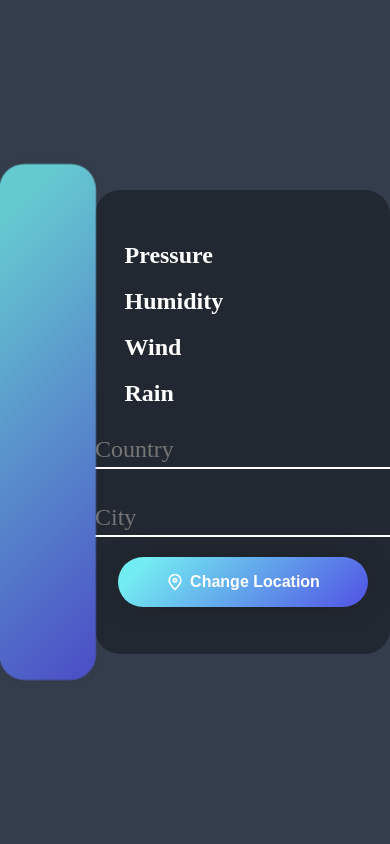
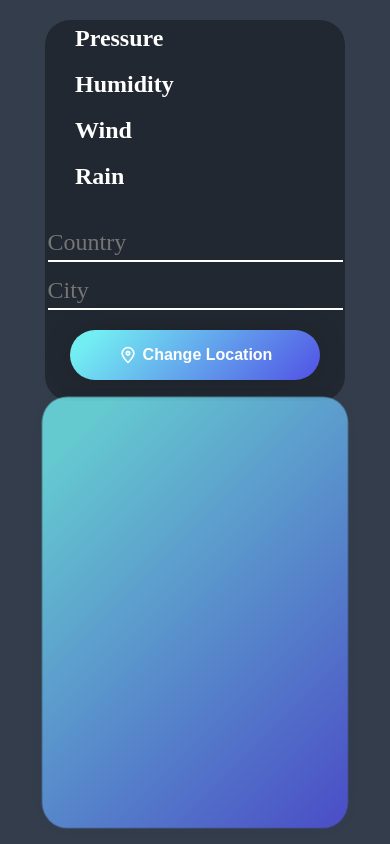
Before and after one commit to mschild91/project_weather_app, a plain HTML site: page index.html in a window 390 px wide. Drawn offline with Linux system fonts and the light colour scheme; no server answers; a web font is replaced by a local one.

Commit message:
fixed some input styling bugs + made it responsive

```diff
--- a/assets/css/style.css
+++ b/assets/css/style.css
@@ -107,16 +107,24 @@ body input:focus {
   outline: none;
 }
 
+body input:-webkit-autofill,
+body input:-webkit-autofill:hover,
+body input:-webkit-autofill:focus {
+  -webkit-box-shadow: 0 0 0px 1000px transparent inset;
+  transition: background-color 5000s ease-in-out 0s;
+  -webkit-text-fill-color: white;
+}
+
 .weather-input {
   background-color: #222831;
   width: 300px;
-  height: 55%;
+  height: 450px;
   border-radius: 25px;
 }
 
 .weather {
   position: relative;
-  height: 60%;
+  height: 500px;
   border-radius: 25px;
   background-image: url("../img/nasa-i9w4Uy1pU-s-unsplash.jpg");
   background-position: center;
@@ -209,4 +217,30 @@ body input:focus {
   text-align: left;
   width: 80%;
   margin: 0 auto;
-}/*# sourceMappingURL=style.css.map */
+} /*# sourceMappingURL=style.css.map */
+
+.submit {
+  padding: 20px;
+  background-color: transparent;
+  color: white;
+}
+
+@media (max-width: 620px) {
+  body {
+    flex-direction: column-reverse;
+    padding-top: 20px;
+    padding-bottom: 20px;
+  }
+
+  #city-input {
+    margin-bottom: 20px;
+  }
+
+  .send {
+    margin: 0 auto;
+  }
+
+  .weather:hover {
+    transform: none;
+  }
+}
--- a/assets/js/main.js
+++ b/assets/js/main.js
@@ -6,7 +6,7 @@ import { apiKey } from "./api.js"
 
 const userCountryInput = document.querySelector("#country-input")
 const userCityInput = document.querySelector("#city-input")
-const sendButton = document.querySelector(".send")
+const submitForm = document.querySelector(".submit")
 
 //# output
 
@@ -95,9 +95,12 @@ fetch(`https://api.openweathermap.org/data/2.5/weather?lat=51.233334&&lon=6.7833
 
   .catch((error) => console.log(error))
 
-sendButton.addEventListener("click", () => {
+submitForm.addEventListener("submit", (event) => {
+  event.preventDefault()
+
   const userCountryInputValue = userCountryInput.value.toLowerCase()
   const userCityInputValue = userCityInput.value.toLowerCase()
+
   fetch(
     `https://api.openweathermap.org/geo/1.0/direct?q=${userCityInputValue}, ${userCountryInputValue}&limit=1&appid=${apiKey}&units=metric`
   )
--- a/index.html
+++ b/index.html
@@ -2,10 +2,19 @@
 <html lang="en">
   <head>
     <meta charset="UTF-8" />
-    <meta http-equiv="X-UA-Compatible" content="IE=edge" />
-    <meta name="viewport" content="width=device-width, initial-scale=1.0" />
-    <link rel="stylesheet" href="./assets/css/style.css" />
-    <script defer type="module" src="./assets/js/main.js"></script>
+    <meta
+      http-equiv="X-UA-Compatible"
+      content="IE=edge" />
+    <meta
+      name="viewport"
+      content="width=device-width, initial-scale=1.0" />
+    <link
+      rel="stylesheet"
+      href="./assets/css/style.css" />
+    <script
+      defer
+      type="module"
+      src="./assets/js/main.js"></script>
     <title>Weather App</title>
   </head>
   <body>
@@ -39,11 +48,20 @@
         <h2>Rain</h2>
         <p class="rain"></p>
       </div>
+      <form class="submit">
         <label for="country-input"></label>
-      <input type="text" id="country-input" placeholder="Country" />
+        <input
+          type="text"
+          id="country-input"
+          placeholder="Country" />
         <label for="city-input"></label>
-      <input type="text" id="city-input" placeholder="City" />
-      <button class="send">
+        <input
+          type="text"
+          id="city-input"
+          placeholder="City" />
+        <button
+          class="send"
+          type="submit">
           <svg
             width="20px"
             height="20px"
@@ -51,9 +69,14 @@
             fill="none"
             xmlns="http://www.w3.org/2000/svg"
             stroke="#000000">
-          <g id="SVGRepo_bgCarrier" stroke-width="0" />
+            <g
+              id="SVGRepo_bgCarrier"
+              stroke-width="0" />
 
-          <g id="SVGRepo_tracerCarrier" stroke-linecap="round" stroke-linejoin="round" />
+            <g
+              id="SVGRepo_tracerCarrier"
+              stroke-linecap="round"
+              stroke-linejoin="round" />
 
             <g id="SVGRepo_iconCarrier">
               <path
@@ -72,6 +95,7 @@
           </svg>
           Change Location
         </button>
+      </form>
     </section>
   </body>
 </html>
```
Lines whose indentation alone changed are shown as unchanged.
